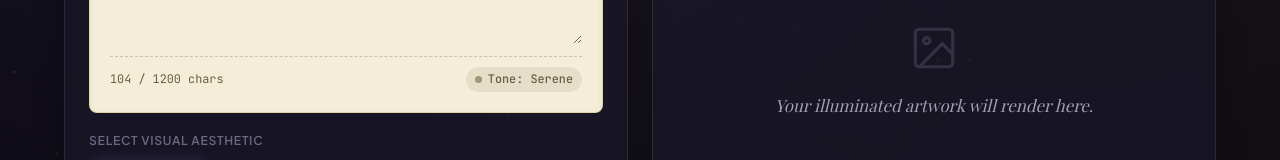
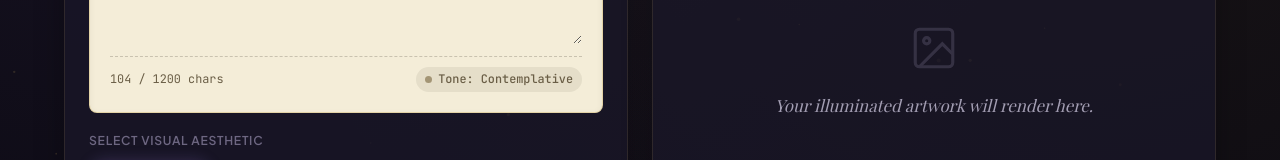
Before and after one commit to VijayLabKit/Versilume, a plain HTML site: page versilume.html in a window 1280 px wide. Both pictures are taken after a click on the element 640 px from the left and 754 px from the top of the page. Shown: the part 1008-1168 px from the top of the page. Drawn offline with nearby package versions, Linux system fonts and the light colour scheme; a web font is replaced by a local one.

Commit message:
Enhance live client-side tone analyzer with 10+ expressive categories and score-based detection

```diff
--- a/versilume.html
+++ b/versilume.html
@@ -1003,15 +1003,19 @@ const toastPill = document.getElementById('toastPill');
 })();
 
 /* =========================================================
-   Mood & Text Stats
+   Mood & Text Stats (Real-Time Live Analyzer)
    ========================================================= */
 const MOODS = {
-  Serene: ['pond', 'still', 'calm', 'quiet', 'water', 'gentle', 'leaf', 'peace', 'নদী', 'শান্তি'],
-  Joyful: ['sun', 'gold', 'light', 'laugh', 'bloom', 'dance', 'warm', 'আনন্দ', 'আলো', 'হাসি'],
-  Melancholy: ['tears', 'alone', 'gray', 'fading', 'silence', 'cold', 'grief', 'বিষাদ', 'দুঃখ'],
-  Romantic: ['love', 'heart', 'beloved', 'embrace', 'whisper', 'kiss', 'প্রেম', 'হৃদয়'],
-  Mysterious: ['shadow', 'night', 'mist', 'secret', 'fog', 'dark', 'moon', 'আঁধার', 'ছায়া']
-};
+  Playful: ['soft launch', 'goner', 'date', 'movie', 'joke', 'fun', 'game', 'laugh', 'tease', 'wink', 'smile', 'mischief', 'খেলার', 'মজা'],
+  Romantic: ['love', 'heart', 'beloved', 'embrace', 'whisper', 'kiss', 'darling', 'forever', 'together', 'hold me', 'প্রেম', 'হৃদয়', 'ভালোবাসা'],
+  Fierce: ['fire', 'flame', 'oath', 'swear', 'fight', 'storm', 'rage', 'war', 'defy', 'unbroken', 'blood', 'sword', 'অগ্নি', 'শপথ', 'যুদ্ধ'],
+  Melancholy: ['tears', 'alone', 'gray', 'fading', 'silence', 'cold', 'grief', 'sorrow', 'lost', 'empty', 'weep', 'mourn', 'বিষাদ', 'দুঃখ'],
+  Joyful: ['sun', 'gold', 'light', 'bloom', 'dance', 'warm', 'celebrate', 'holiday', 'cheer', 'bright', 'আনন্দ', 'আলো', 'হাসি', 'ছুটি'],
+  Mysterious: ['shadow', 'night', 'mist', 'secret', 'fog', 'dark', 'moon', 'abyss', 'veil', 'unseen', 'phantom', 'আঁধার', 'ছায়া'],
+  Nostalgic: ['remember', 'memory', 'childhood', 'years', 'faded', 'once', 'long ago', 'antique', 'photograph', 'স্মৃতি', 'পুরানো'],
+  Spiritual: ['sacred', 'divine', 'prayer', 'temple', 'soul', 'holy', 'blessed', 'shrine', 'heaven', 'eternity', 'পূজা', 'প্রার্থনা', 'ঈশ্বর'],
+  Serene: ['pond', 'still', 'calm', 'quiet', 'water', 'gentle', 'leaf', 'peace', 'breeze', 'lake', 'river', 'নদী', 'শান্তি', 'নীরব']
+ };
 
 function analyzeText() {
   const text = poemInput.value;
@@ -1022,12 +1026,20 @@ function analyzeText() {
 
   const lower = text.toLowerCase();
   let detectedMood = "Serene";
+  let maxMatches = 0;
+
   for (const [mood, keywords] of Object.entries(MOODS)) {
-    if (keywords.some(k => lower.includes(k))) {
+    const matches = keywords.filter(k => lower.includes(k)).length;
+    if (matches > maxMatches) {
+      maxMatches = matches;
       detectedMood = mood;
-      break;
     }
   }
+
+  if (maxMatches === 0 && text.trim().length > 0) {
+    detectedMood = (text.includes('?') || text.includes('!')) ? "Playful" : "Contemplative";
+  }
+
   moodText.textContent = text.trim() ? `Tone: ${detectedMood}` : 'Write a line…';
 }
 poemInput.addEventListener('input', analyzeText);
```
Also changed, not shown: index.html (+20 -8 lines).
